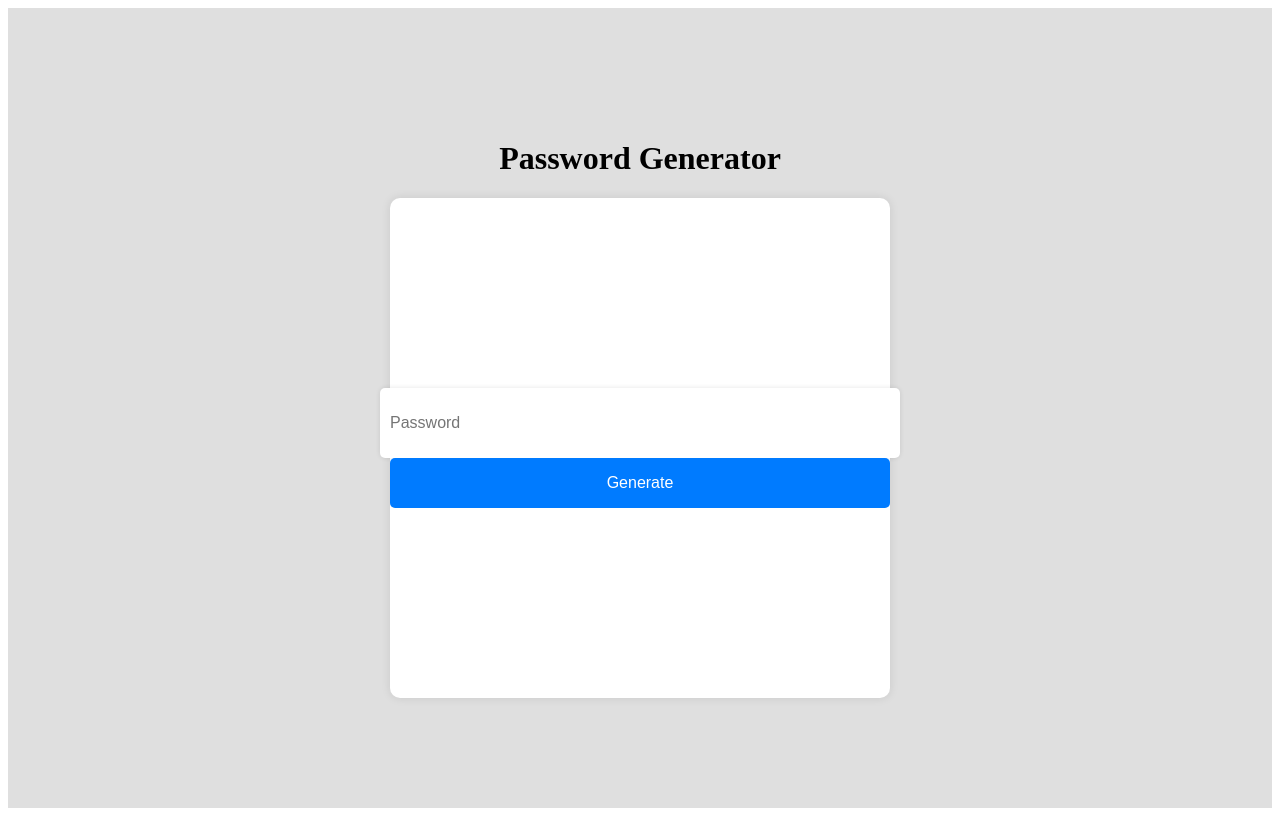
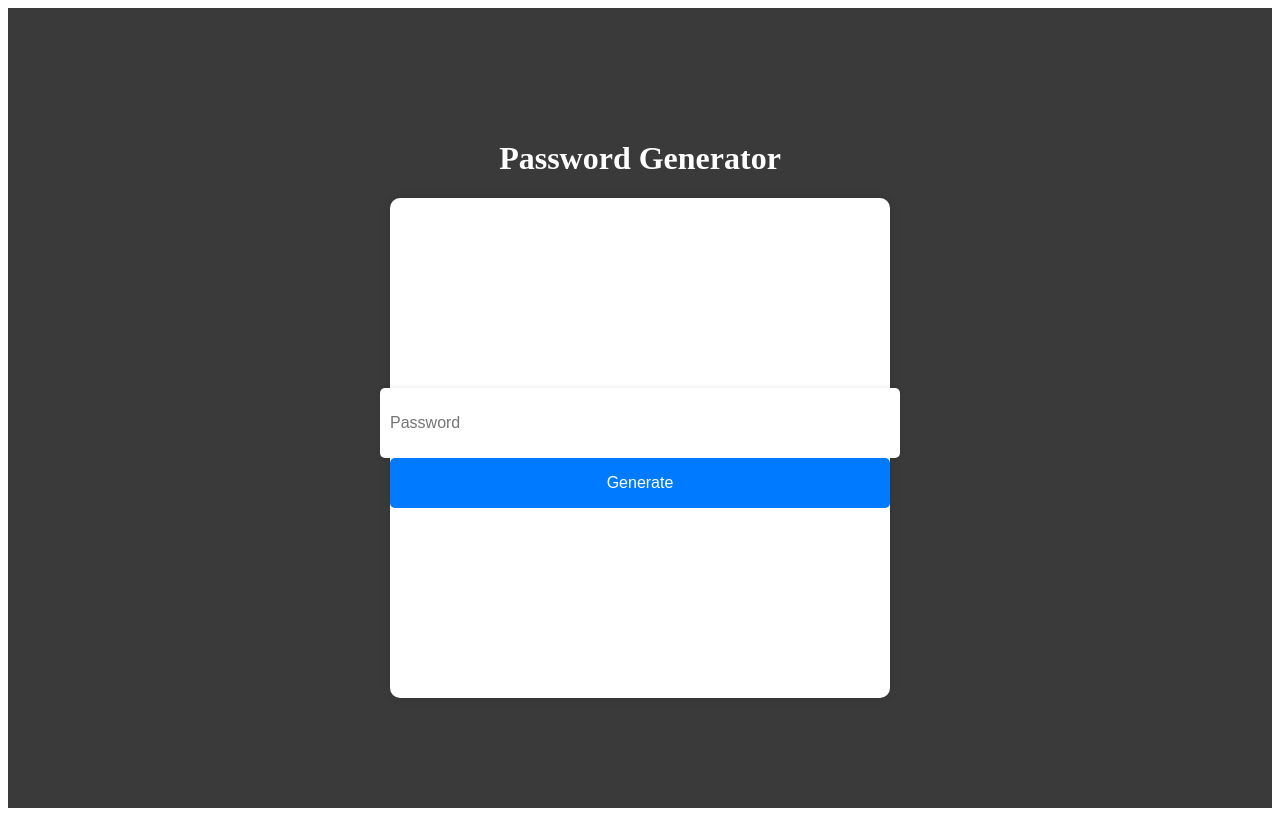
Before and after one commit to jmanzanares12/password-generator, a React (Vite) app: page / in a window 1280 px wide. Built offline with nearby package versions, Linux system fonts and the light colour scheme.

Commit message:
Add: scripts in package json

```diff
--- a/package.json
+++ b/package.json
@@ -3,11 +3,14 @@
   "private": true,
   "version": "0.0.0",
   "type": "module",
+  "homepage": "https://jmanzanars12.github.io/password-generator/",
   "scripts": {
     "dev": "vite",
     "build": "vite build",
     "lint": "eslint .",
-    "preview": "vite preview"
+    "preview": "vite preview",
+    "predeploy": "npm run build",
+    "deploy": "gh-pages -d dist"
   },
   "dependencies": {
     "react": "^18.3.1",
--- a/src/styles/containerApp.css
+++ b/src/styles/containerApp.css
@@ -4,7 +4,8 @@
     align-items: center;
     justify-content: center;
     height: 100vh;
-    background-color: #dfdfdf;
+    background-color: #3a3a3a;
+    color: #ffffff;
 }
 
 .passwordContainer {
```
